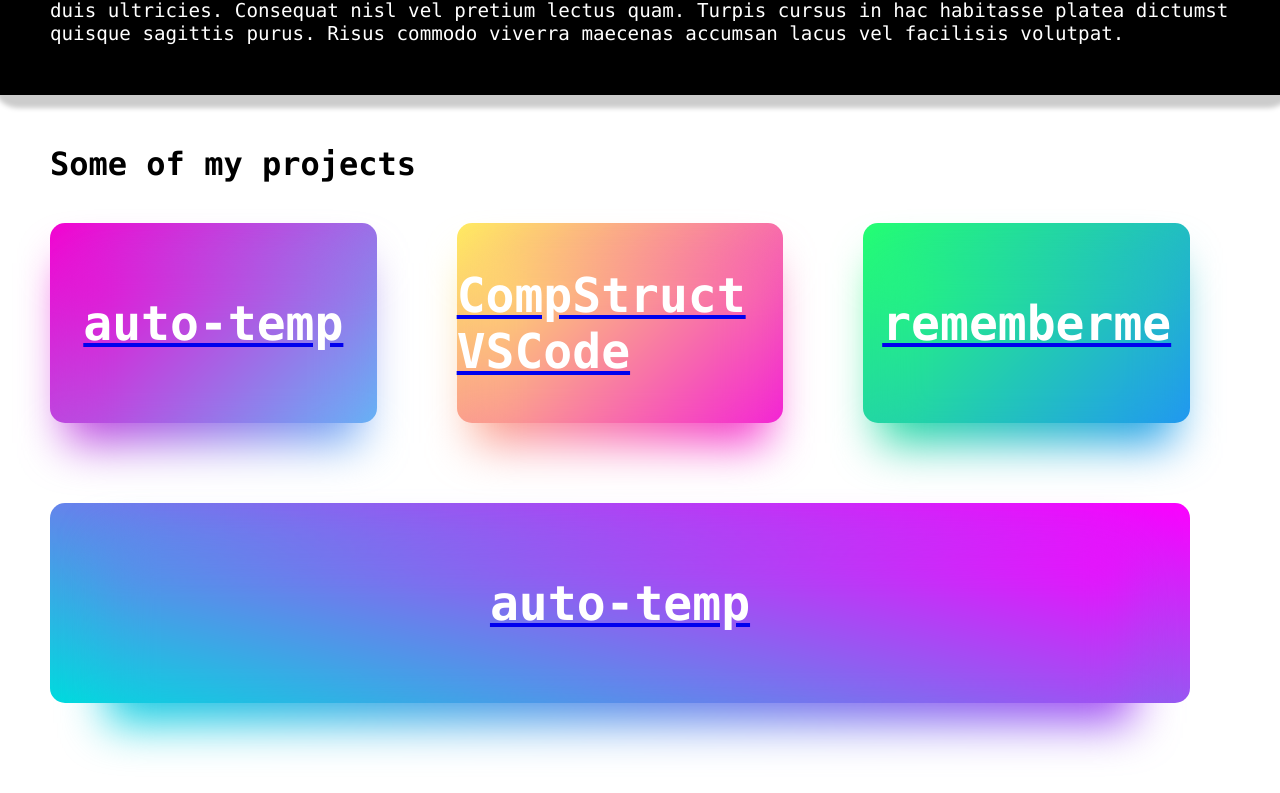
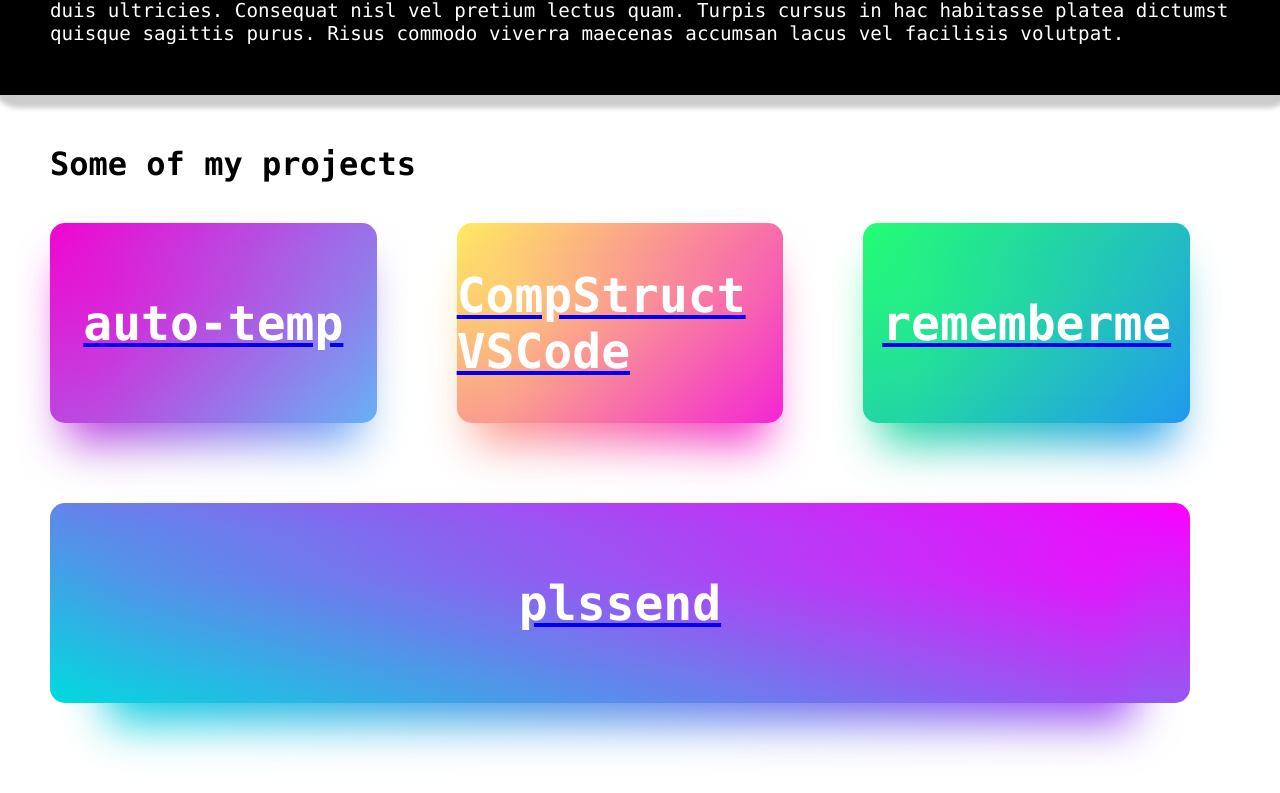
Before and after one commit to shohamc1/shohamc1.github.io, a plain HTML site: page index.html in a window 1280 px wide. Shown: the part 1983-2776 px from the top of the page. Drawn offline with Linux system fonts and the light colour scheme.

Commit message:
brave stuff :)

```diff
--- a/index.html
+++ b/index.html
@@ -183,8 +183,8 @@
         </a>
       </div>
       <div class="boxes">
-        <a href="https://github.com/shohamc1/auto-temp" class="box2">
-          <h2>auto-temp</h2>
+        <a href="#" class="box2">
+          <h2>plssend</h2>
         </a>
       </div>
     </div>
```
Also changed, not shown: .well-known/brave-rewards-verification.txt (added), 1 other file.
